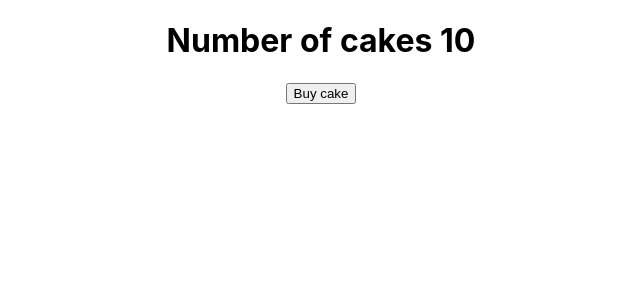
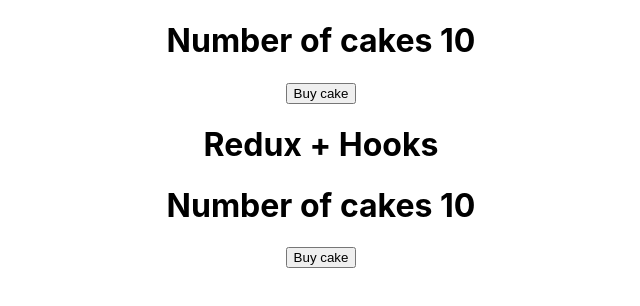
Before and after one commit to Sohidul-Islam/redux-notes, a React (Create React App) app in the folder react-redux/: page / in a window 1280 px wide. Shown: the top 306 px of the page, without its empty margins (319-959 px from the left). Built offline with nearby package versions, Linux system fonts and the light colour scheme.

Commit message:
apply useSelector and useDispatch

```diff
--- a/react-redux/src/App.js
+++ b/react-redux/src/App.js
@@ -2,12 +2,14 @@
 import CakeContainer from "./Components/CakeContainer";
 import { Provider } from "react-redux";
 import store from "./Redux/store";
+import ReduxPlusHooks from "./Components/ReduxPlusHooks";
 
 function App() {
   return (
     <Provider store={store}>
       <div className="App">
         <CakeContainer />
+        <ReduxPlusHooks />
       </div>
     </Provider>
   );
--- /dev/null
+++ b/react-redux/src/Components/ReduxPlusHooks.js
@@ -0,0 +1,28 @@
+import React from "react";
+import { connect, useDispatch, useSelector } from "react-redux";
+import { buyCake } from "./../Redux";
+
+// react redux pattern
+/*
+Action creators, reducers, provide the store and connect the components.
+Components can access state and dispatch actions.
+
+React Hooks:
+Basically in functional components the ability to use locale components state execute sideeffects and more..
+In React Redux v7.1 hooks added.
+*/
+
+function ReduxPlusHooks() {
+  const numOfCakes = useSelector((state) => state.numOfCakes);
+  const dispatch = useDispatch();
+  return (
+    <div>
+      <h1>Redux + Hooks</h1>
+      <h1>Number of cakes {numOfCakes}</h1>
+      <button onClick={() => dispatch(buyCake())}>Buy cake</button>
+    </div>
+  );
+}
+
+// here we connect with react redux with mapt to state props map to dispatch props.
+export default ReduxPlusHooks;
```
